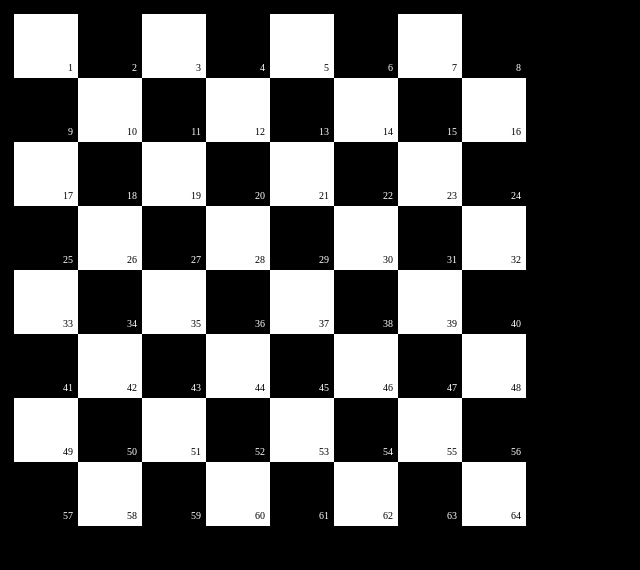
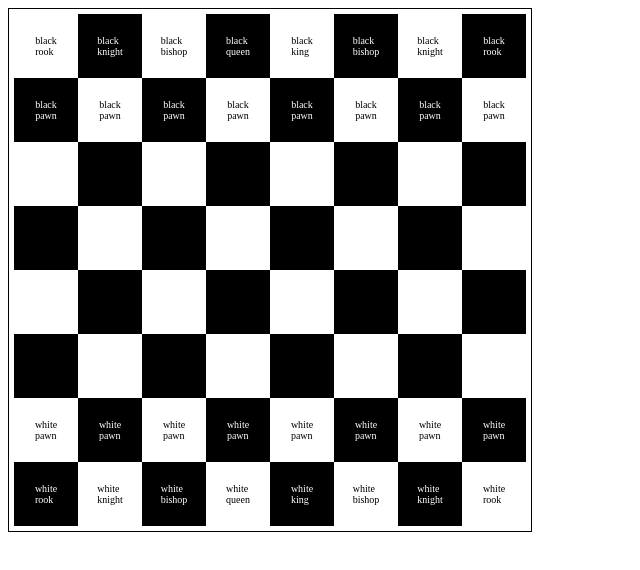
Before and after one commit to Romanjan-Das/web_chess, a plain HTML site: page index.html in a window 1280 px wide. Shown: the whole page, without its empty margins (0-640 px from the left). Drawn offline with Linux system fonts and the light colour scheme.

Commit message:
shows the chess pieces and can be selected

```diff
--- a/app.js
+++ b/app.js
@@ -1,6 +1,7 @@
 function main(){
     load_board();
     set_box_properties();
+    set_chesspieces_in_initial_position();
 }
 
 function load_board(){
@@ -34,6 +35,7 @@ function load_board(){
 
             document.getElementsByClassName("box")[n].innerHTML=n+1;
             document.getElementsByClassName("box")[n].setAttribute("onclick","select_box("+(n+1)+");");
+            document.getElementsByClassName("box")[n].setAttribute("id","cell_number_"+(n+1));
             n++;
         }
     }
@@ -329,9 +331,9 @@ function set_box_properties(){
         },
         cell_48:{
             cell_number:48,
-            item_exists:true,
-            item_colour:"white",
-            item_type:"pawn"
+            item_exists:false,
+            item_colour:"",
+            item_type:""
         },
         cell_49:{
             cell_number:49,
@@ -432,7 +434,18 @@ function set_box_properties(){
     };
 }
 
+function set_chesspieces_in_initial_position(){
+    var i=0;
+    for(i=0;i<64;i++){
+        document.getElementById("cell_number_"+(i+1)).innerHTML=eval("box.cell_"+(i+1)+".item_colour")+"<br>"+eval("box.cell_"+(i+1)+".item_type");
+    }
+}
+
 function select_box(i){
     var cell=eval("box.cell_"+i);
     console.log(cell.cell_number+","+cell.item_exists+","+cell.item_colour+","+cell.item_type);
+    if(eval("box.cell_"+(i)+".item_exists")==true){
+        document.getElementById("cell_number_"+(i)).style.backgroundColor="yellow";
+        document.getElementById("cell_number_"+(i)).style.color="black";
+    }
 }
--- a/style.css
+++ b/style.css
@@ -1,5 +1,5 @@
 body{
-    background-color: black;
+    background-color: white;
 }
 .board{
     display:flex;flex-direction: column;width: fit-content;height: fit-content;border:1px black solid;padding: 5px;
@@ -8,6 +8,6 @@ body{
     display: flex;flex-direction: row;width: 512px;height:64px;box-sizing: border-box;
 }
 .box{
-    display: flex;align-items: flex-end;justify-content: flex-end;width: 64px;height: 64px;box-sizing: border-box;padding: 5px;
+    display: flex;align-items: center;justify-content: center;width: 64px;height: 64px;box-sizing: border-box;
     font-size: 10px;cursor: pointer;
 }
```
